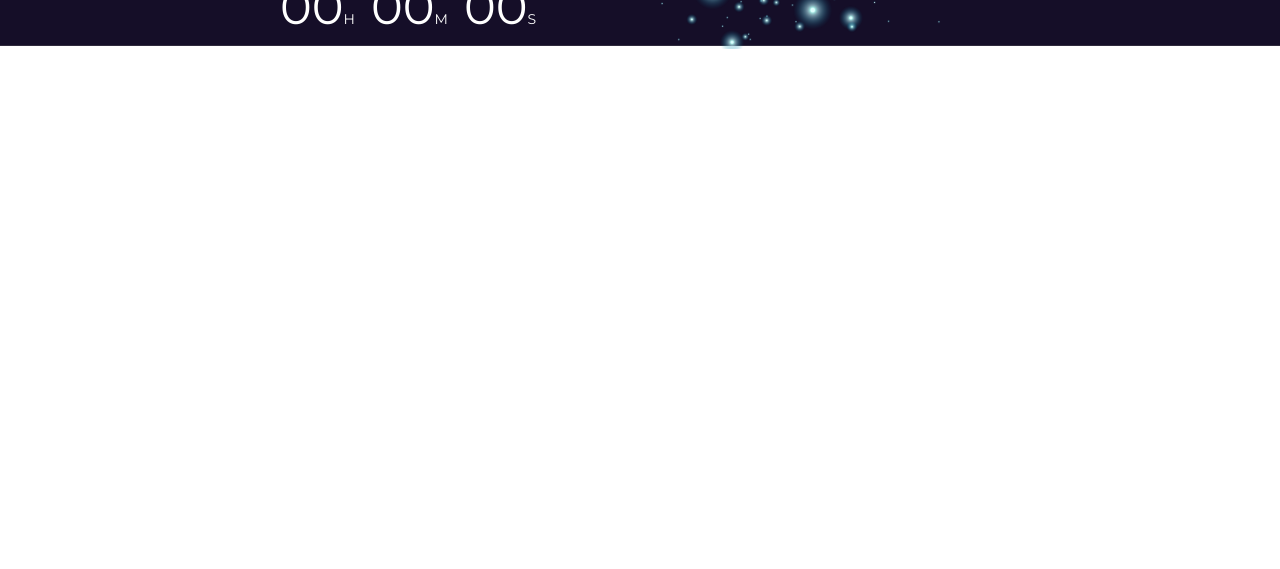
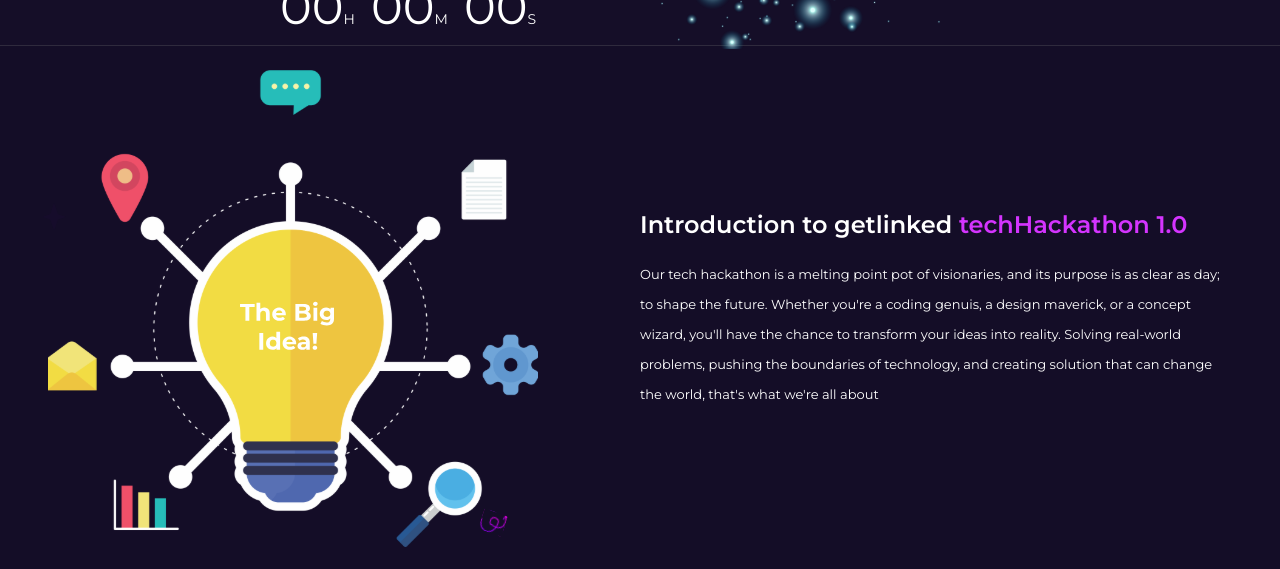
Before and after one commit to daisy28/get_linked, a React (Vite) app in the folder getLinked/: page /#/ in a window 1280 px wide. Shown: the part 625-1194 px from the top of the page. Before the commit the page ends 800 px from the top, so only its background shows below. Built offline with nearby package versions, Linux system fonts and the light colour scheme.

Commit message:
Feat: Completed the Intro section

```diff
--- a/getLinked/src/components/Intro.jsx
+++ b/getLinked/src/components/Intro.jsx
@@ -1,7 +1,51 @@
-
+import Idea from "../assets/The big idea.svg";
+import Arrow from "../assets/arrow.svg";
+import Star from "../assets/star pu.svg";
 
 const Intro = () => {
-     return(
-          <section></section>
-     )
-}
+  return (
+    <section
+      className={`p-6 bg-[#140D27] border-b border-[rgba(129,128,128,0.24)] lg:px-[3rem]`}
+    >
+      <div className={`md:flex justify-center gap-6 items-center xl:gap-0`}>
+        <div className={`mb-[4rem] md:mb-0 relative md:w-[50%]`}>
+          <img src={Idea} alt="ideas" />
+          <img
+            src={Arrow}
+            alt="curly arrow"
+            className={`absolute w-[30px] left-[45%] bottom-[-30px] md:bottom-[10px] md:left-[310px] lg:left-[390px] xl:left-[430px]`}
+          />
+          <img
+            src={Star}
+            alt="star"
+            className={`absolute left-[10px] top-[108px] w-[12px] animate-ping delay-300 duration-100 ease-in md:top-[140px] md:left-0`}
+          />
+        </div>
+        <div className={`my-4 text-center md:text-left relative md:w-[50%]`}>
+          <img
+            src={Star}
+            alt="star"
+            className={`absolute right-0 top-[40px] w-[8px] animate-ping delay-300 duration-100 ease-in md:top-[20px] md:right-[60px]`}
+          />
+          <h1
+            className={`text-[24px] font-[600] lading-[32px] text-[#fff] mb-4`}
+          >
+            Introduction to getlinked{" "}
+            <span className={`text-[#D434FE]`}>techHackathon 1.0</span>
+          </h1>
+          <p className={`text-[13px] font-[400] text-[#fff] leading-[30px]`}>
+            Our tech hackathon is a melting point pot of visionaries, and its
+            purpose is as clear as day; to shape the future. Whether you&apos;re
+            a coding genuis, a design maverick, or a concept wizard, you&apos;ll
+            have the chance to transform your ideas into reality. Solving
+            real-world problems, pushing the boundaries of technology, and
+            creating solution that can change the world, that&apos;s what
+            we&apos;re all about
+          </p>
+        </div>
+      </div>
+    </section>
+  );
+};
+
+export default Intro;
--- a/getLinked/src/pages/LandingPage.jsx
+++ b/getLinked/src/pages/LandingPage.jsx
@@ -1,12 +1,14 @@
 // import React from "react";
 import LandingPageNav from "../components/LandingPageNav";
 import Hero from "../components/Hero";
+import Intro from "../components/Intro"
 
 const LandingPage = () => {
      return (
           <section className={``}>
                <LandingPageNav />
                <Hero />
+               <Intro />
           </section>
      )
 }
```
